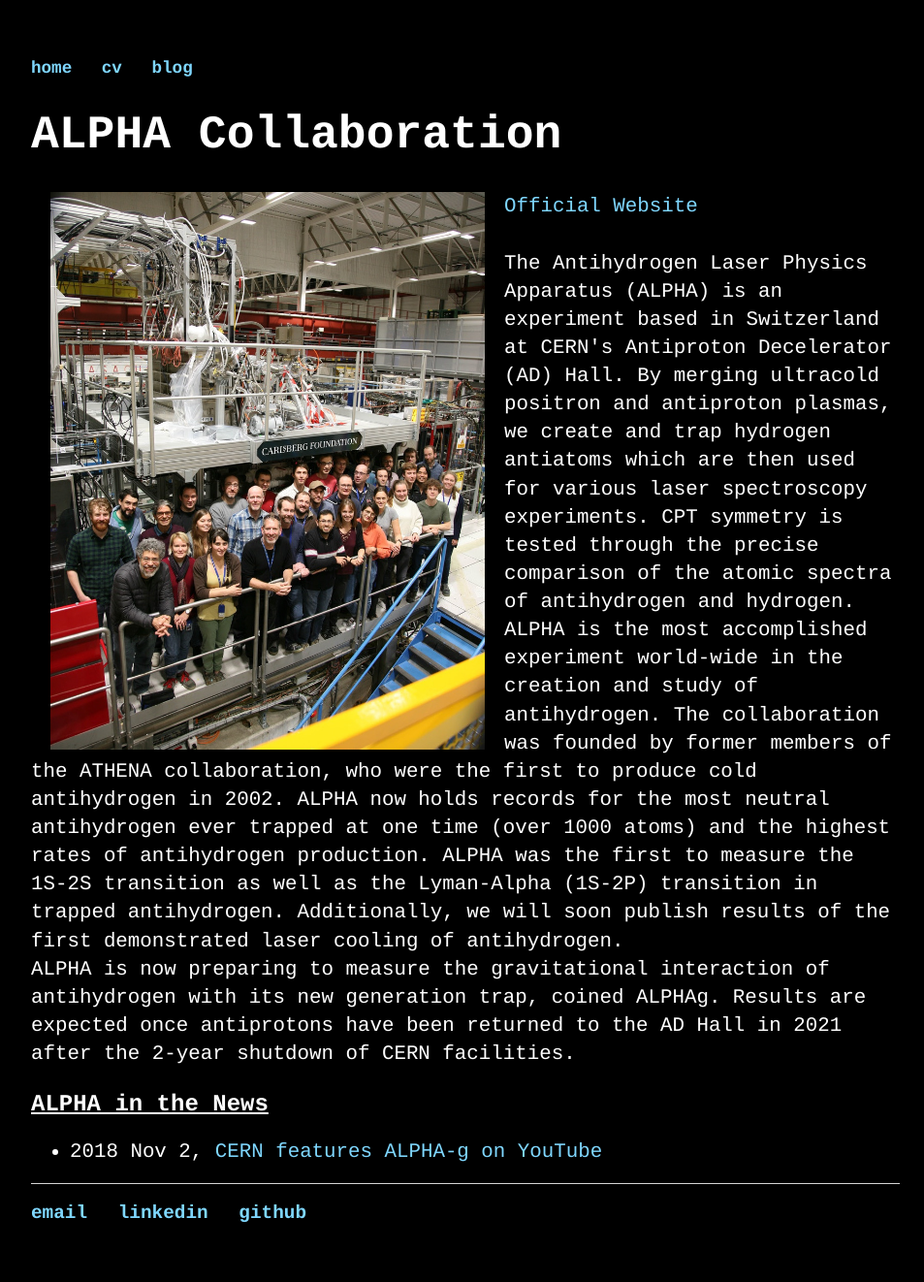
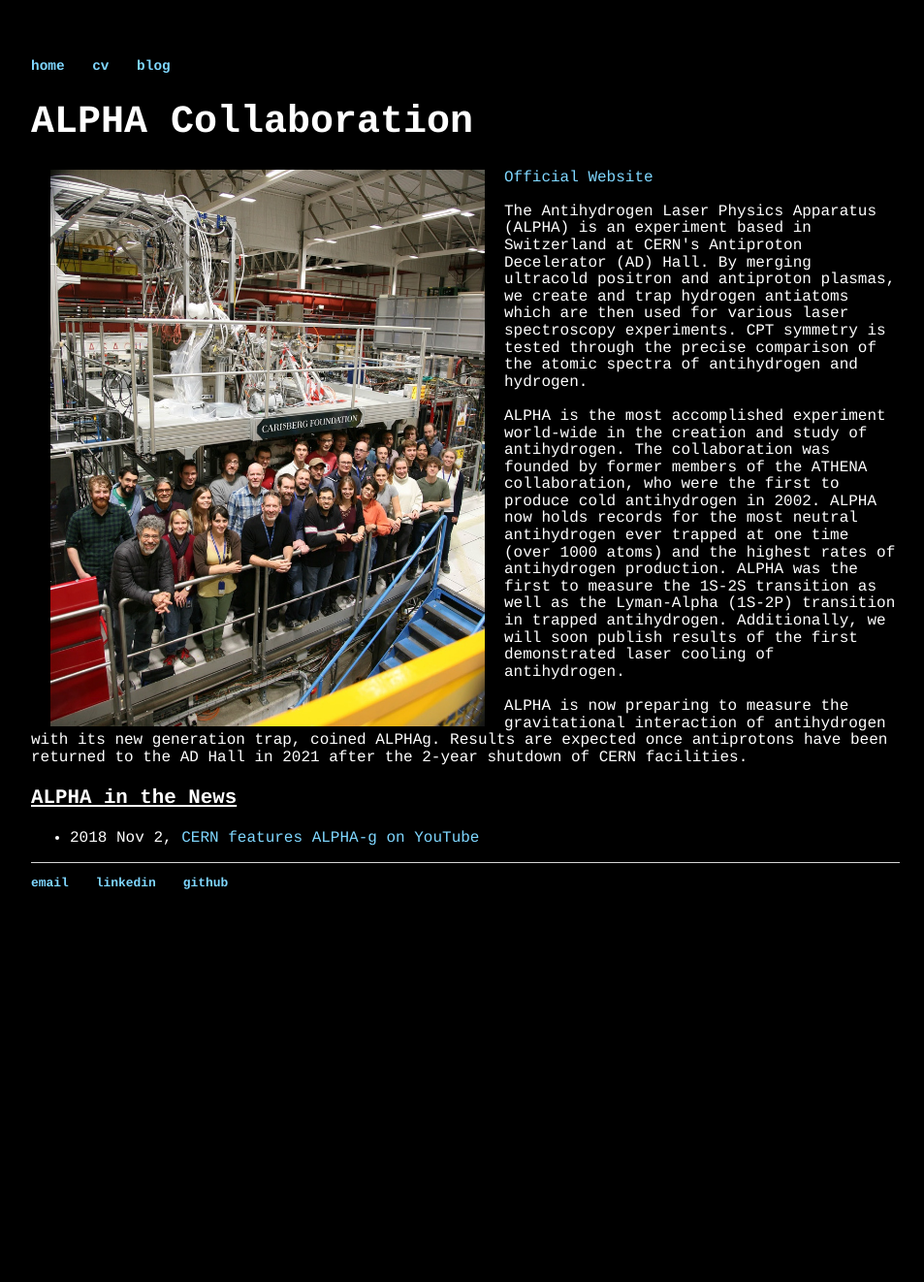
Before and after one commit to dmz11/dmz11.github.io, a Jekyll site: the page built from alpha/index.html, in a window 1280 px wide. Shown: the whole page at 97% size, without its empty margins (160-1113 px from the left). Built offline with Jekyll 4.4.1, drawn with Linux system fonts in a browser that asks for light colours; after the commit the page ends 978 px from its top, so only the background shows below that.

Commit message:
font size smaller

```diff
--- a/alpha/index.html
+++ b/alpha/index.html
@@ -8,9 +8,9 @@
 <img src='../../images/alpha_collab.jpg' align='left' width='50%'  hspace='20'/>
 <a href='http://alpha.web.cern.ch/'>Official Website</a><br><br>
 The Antihydrogen Laser Physics Apparatus (ALPHA) is an experiment based in Switzerland at CERN's Antiproton Decelerator (AD) Hall. By merging ultracold positron and antiproton plasmas, we create and trap hydrogen antiatoms which are then used for various laser spectroscopy experiments. CPT symmetry is tested through the precise comparison of the atomic spectra of antihydrogen and hydrogen.
-<br>
+<br><br>
 ALPHA is the most accomplished experiment world-wide in the creation and study of antihydrogen. The collaboration was founded by former members of the ATHENA collaboration, who were the first to produce cold antihydrogen in 2002. ALPHA now holds records for the most neutral antihydrogen ever trapped at one time (over 1000 atoms) and the highest rates of antihydrogen production. ALPHA was the first to measure the 1S-2S transition as well as the Lyman-Alpha (1S-2P) transition in trapped antihydrogen. Additionally, we will soon publish results of the first demonstrated laser cooling of antihydrogen.
-<br>
+<br><br>
 ALPHA is now preparing to measure the gravitational interaction of antihydrogen with its new generation trap, coined ALPHAg. Results are expected once antiprotons have been returned to the AD Hall in 2021 after the 2-year shutdown of CERN facilities.
 </p>
 
--- a/css/main.css
+++ b/css/main.css
@@ -7,7 +7,7 @@
 }
 nav ul, footer ul {
     font-family: courier;
-    font-size: 1.1em;
+    font-size: 0.9em;
     padding: 0px;
     list-style: none;
     font-weight: bold;
@@ -25,29 +25,29 @@
     text-decoration: underline;
 }
 h1 {
-    font-size: 3em;
+    font-size: 2.5em;
 }
 h2 {
-    font-size: 1.7em;
+    font-size: 1.5em;
     font-weight: italics;
 }
 h3 {
-    font-size: 1.5em;
+    font-size: 1.3em;
     text-decoration: underline;
 }
 p {
-    font-size: 1.3em;
-    line-height: 1.4em;
+    font-size: 1.0em;
+    line-height: 1.1em;
 }
 table {
-    font-size: 1.3em;
+    font-size: 1.0em;
 }
 ul {
-    font-size: 1.3em;
+    font-size: 1.0em;
 }
 footer {
     border-top: 1px solid #d5d5d5;
-    font-size: 1.1em;
+    font-size: 0.9em;
 }
 
 ul.posts {
```
Also changed, not shown: 1 other file.
